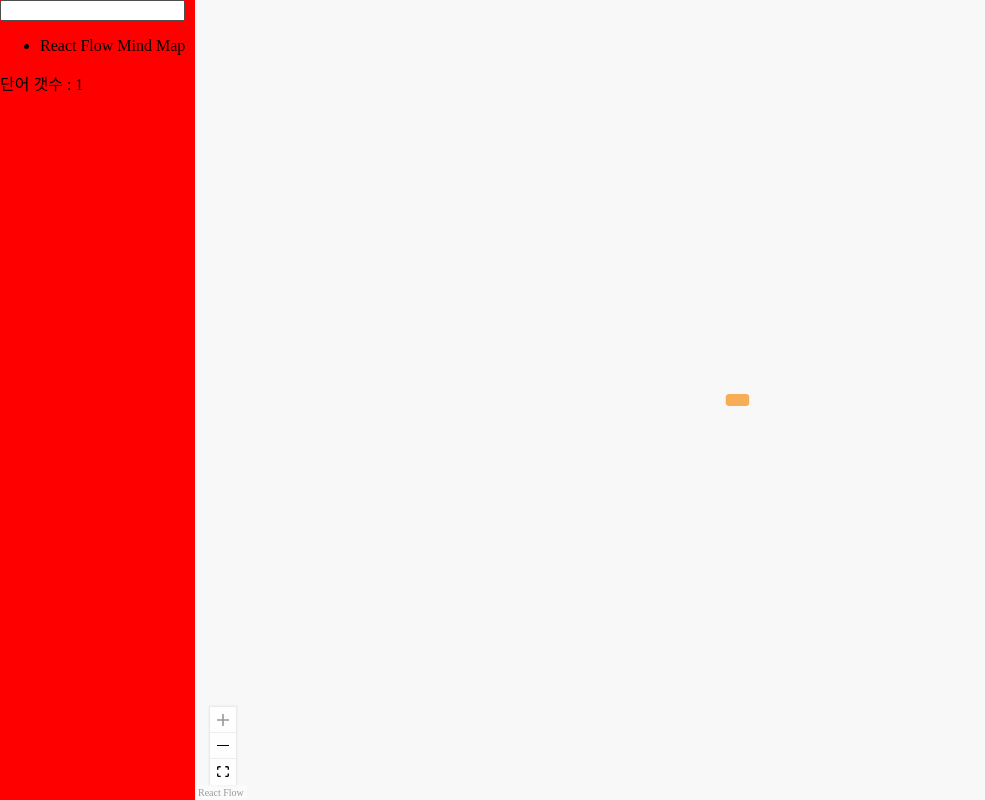
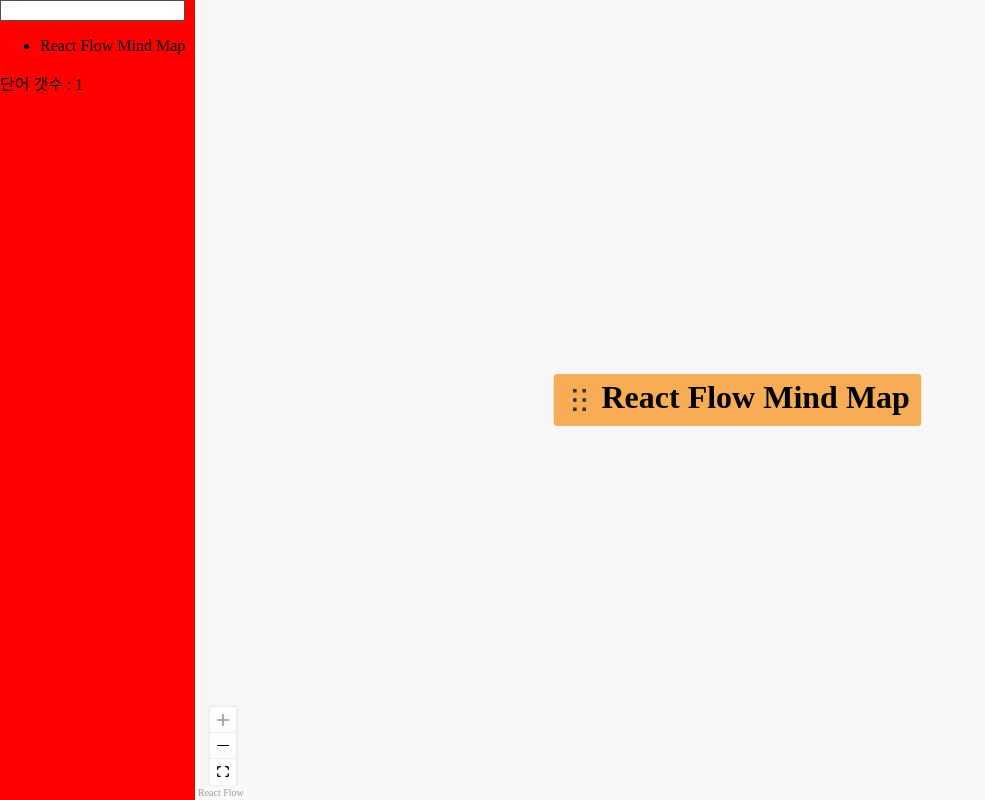
Before and after one commit to SNUSTHON/TEAM1_FE, a Next.js app: page / in a window 1280 px wide. Shown: the whole page, without its empty margins (0-985 px from the left). Built offline with nearby package versions, Linux system fonts and the light colour scheme.

Commit message:
feat: 123

```diff
--- a/src/app/mindmap/[id]/page.js
+++ b/src/app/mindmap/[id]/page.js
@@ -150,6 +150,7 @@ const SideBar = ({ params }) => {
   );
 };
 export default function Page({ params }) {
+  console.log(params);
   return (
     <ReactFlowProvider>
       <div
--- a/src/components/MindMapNode.js
+++ b/src/components/MindMapNode.js
@@ -105,6 +105,24 @@ function MindMapNode({ id, data }) {
       }
     }
   }, [getChildNodePosition]);
+
+  return (
+    <>
+      <div className="inputWrapper" onDoubleClick={handleDoubleClick}>
+        <div className="dragHandle">
+          <svg viewBox="0 0 24 24">
+            <path
+              fill="#333"
+              stroke="#333"
+              strokeWidth="1"
+              d="M15 5h2V3h-2v2zM7 5h2V3H7v2zm8 8h2v-2h-2v2zm-8 0h2v-2H7v2zm8 8h2v-2h-2v2zm-8 0h2v-2H7v2z"
+            />
+          </svg>
+        </div>
+        {data.label}
+      </div>
+    </>
+  );
 }
 
 export default MindMapNode;
```
